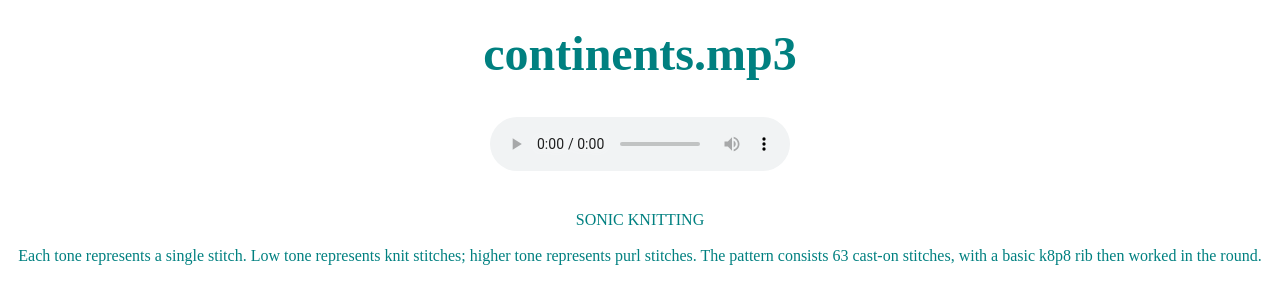
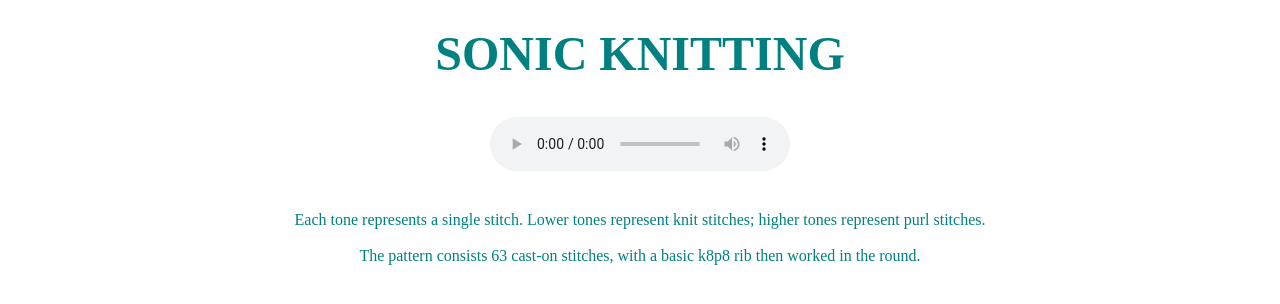
Before and after one commit to nqpenelope/sonic-knitting, a plain HTML site: page index.html in a window 1280 px wide. Drawn offline with Linux system fonts and the light colour scheme.

Commit message:
added detail

```diff
--- a/index.html
+++ b/index.html
@@ -10,7 +10,7 @@
 		<strong>
 			<font size = "62">
 			<font color = "teal">
-			continents.mp3
+			SONIC KNITTING
 			</font>
 			</font>
 		</strong>
@@ -31,10 +31,10 @@
 			<font color = "teal">
 			<br />
 			<br />
-			SONIC KNITTING
+			Each tone represents a single stitch. Lower tones represent knit stitches; higher tones represent purl stitches.
 			<br />
 			<br />
-			Each tone represents a single stitch. Low tone represents knit stitches; higher tone represents purl stitches. The pattern consists 63 cast-on stitches, with a basic k8p8 rib then worked in the round.
+			The pattern consists 63 cast-on stitches, with a basic k8p8 rib then worked in the round.
 			<br />
 			<br />
 			<br />
```
